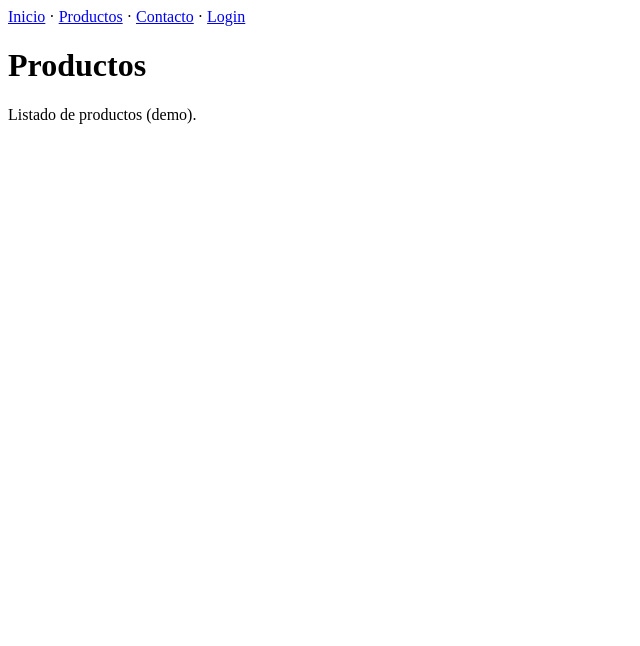
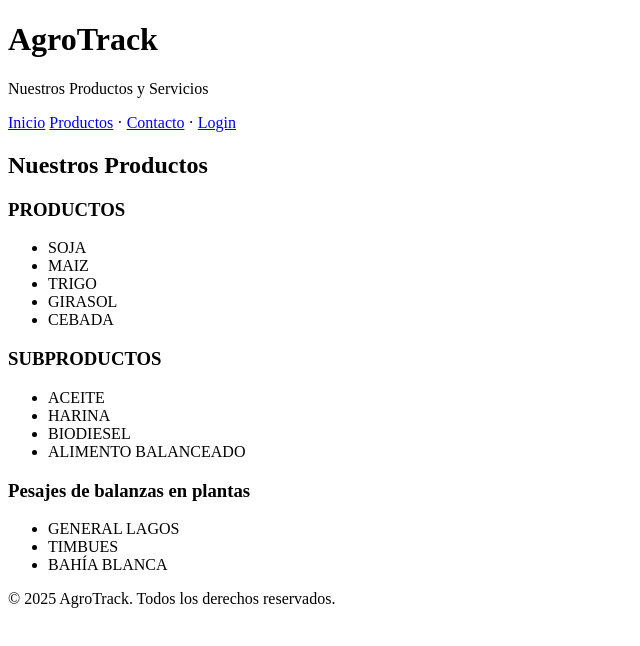
Before and after one commit to Rodr1goo/AO_1, a website: page public/productos.html in a window 1280 px wide. Shown: the whole page, without its empty margins (0-640 px from the left). Drawn offline with Linux system fonts and the light colour scheme.

Commit message:
productos realizados como lo de la consultora

```diff
--- a/public/productos.html
+++ b/public/productos.html
@@ -1,10 +1,73 @@
-<!doctype html><html lang="es"><head>
-<meta charset="utf-8"><title>AgroTrack | Productos</title>
-</head><body>
-<nav>
-  <a href="/">Inicio</a> · <a href="/productos.html">Productos</a> ·
-  <a href="/contacto">Contacto</a> · <a href="/login">Login</a>
-</nav>
-<h1>Productos</h1>
-<p>Listado de productos (demo).</p>
-</body></html>
+<!DOCTYPE html>
+<html lang="es">
+
+<head>
+    <meta charset="UTF-8">
+    <meta name="viewport" content="width=device-width, initial-scale=1.0">
+    <title>AgroTrack | Productos</title>
+</head>
+
+<body>
+    <div>
+        <header>
+            <h1>AgroTrack</h1>
+            <p>Nuestros Productos y Servicios</p>
+        </header>
+
+        <nav>
+      <a href="index.html">Inicio</a>
+      <a href="/productos.html">Productos</a> ·
+      <a href="/contacto">Contacto</a> ·
+      <a href="/login">Login</a>
+        </nav>
+
+        <main>
+            <section>
+                <h2>Nuestros Productos</h2>
+
+                <div>
+                    <div>
+                        <h3>PRODUCTOS</h3>
+
+                        <ul>
+                            <li>SOJA</li>
+                            <li>MAIZ</li>
+                            <li>TRIGO</li>
+                            <li>GIRASOL</li>
+                            <li>CEBADA</li>
+                        </ul>
+                    </div>
+
+                    <div>
+                        <h3>SUBPRODUCTOS</h3>
+                        <ul>
+                            <li>ACEITE</li>
+                            <li>HARINA</li>
+                            <li>BIODIESEL</li>
+                            <li>ALIMENTO BALANCEADO</li>
+
+                        </ul>
+                    </div>
+
+                    <div>
+                        <h3>Pesajes de balanzas en plantas</h3>
+
+                        <ul>
+                            <li>GENERAL LAGOS</li>
+                            <li>TIMBUES</li>
+                            <li>BAHÍA BLANCA</li>
+                        </ul>
+                    </div>
+                </div>
+            </section>
+
+
+        </main>
+
+        <footer>
+           <p>&copy; 2025 AgroTrack. Todos los derechos reservados.</p>
+        </footer>
+    </div>
+</body>
+
+</html>
```
